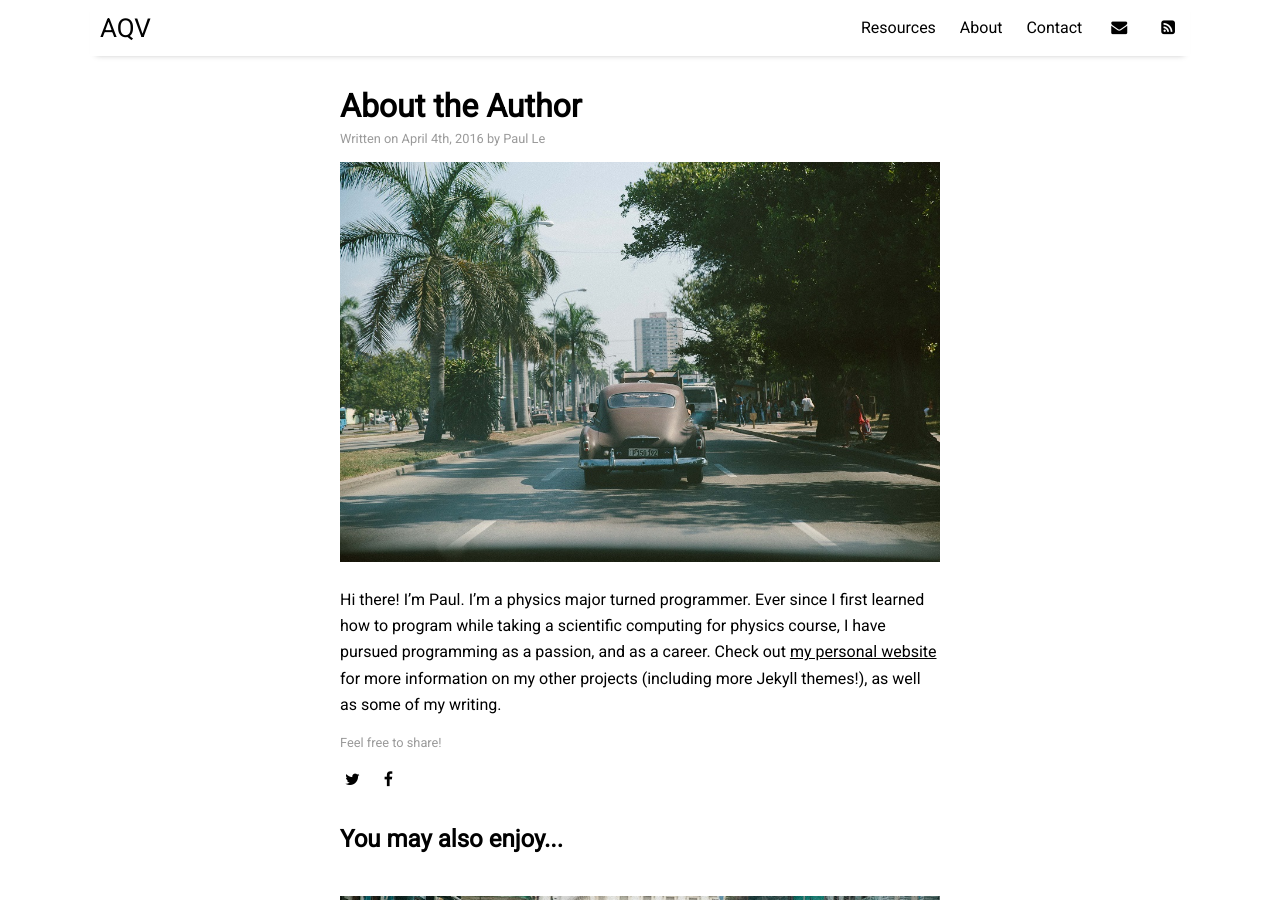
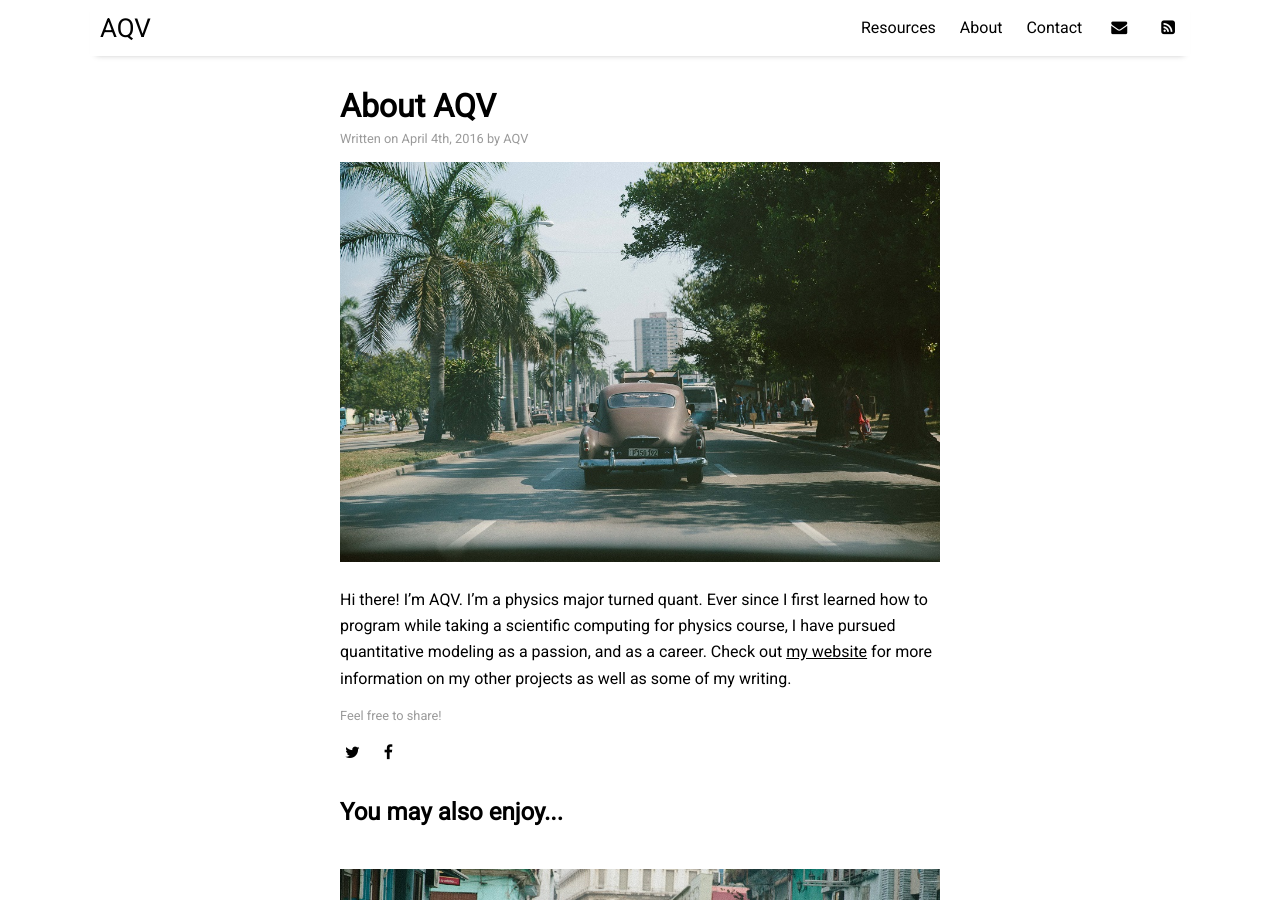
Before and after one commit to aqv-us/aqv-us, a Jekyll site: the page built from _posts/2016-04-04-about-the-author.md, in a window 1280 px wide and 900 px high. Built offline with Jekyll 4.4.1, drawn with Linux system fonts in a browser that asks for light colours; nearby versions of some CDN libraries.

Commit message:
Update 2016-04-04-about-the-author.md

```diff
--- a/_posts/2016-04-04-about-the-author.md
+++ b/_posts/2016-04-04-about-the-author.md
@@ -1,10 +1,10 @@
 ---
 layout: post
-title: "About the Author"
-author: "Paul Le"
+title: "About AQV"
+author: "AQV"
 categories: facts
 tags: [sample]
 image: cuba-2.jpg
 ---
 
-Hi there! I'm Paul. I’m a physics major turned programmer. Ever since I first learned how to program while taking a scientific computing for physics course, I have pursued programming as a passion, and as a career. Check out [my personal website](https://www.lenpaul.com/) for more information on my other projects (including more Jekyll themes!), as well as some of my writing.
+Hi there! I'm AQV. I’m a physics major turned quant. Ever since I first learned how to program while taking a scientific computing for physics course, I have pursued quantitative modeling as a passion, and as a career. Check out [my website](https://www.aqv.us/) for more information on my other projects as well as some of my writing.
```
